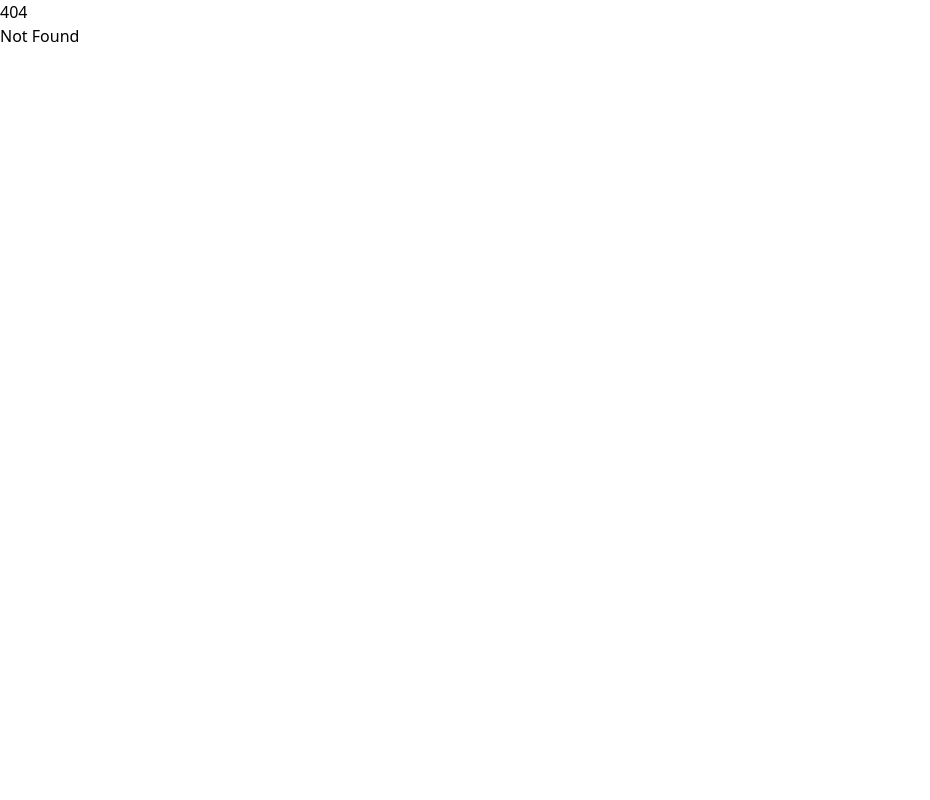
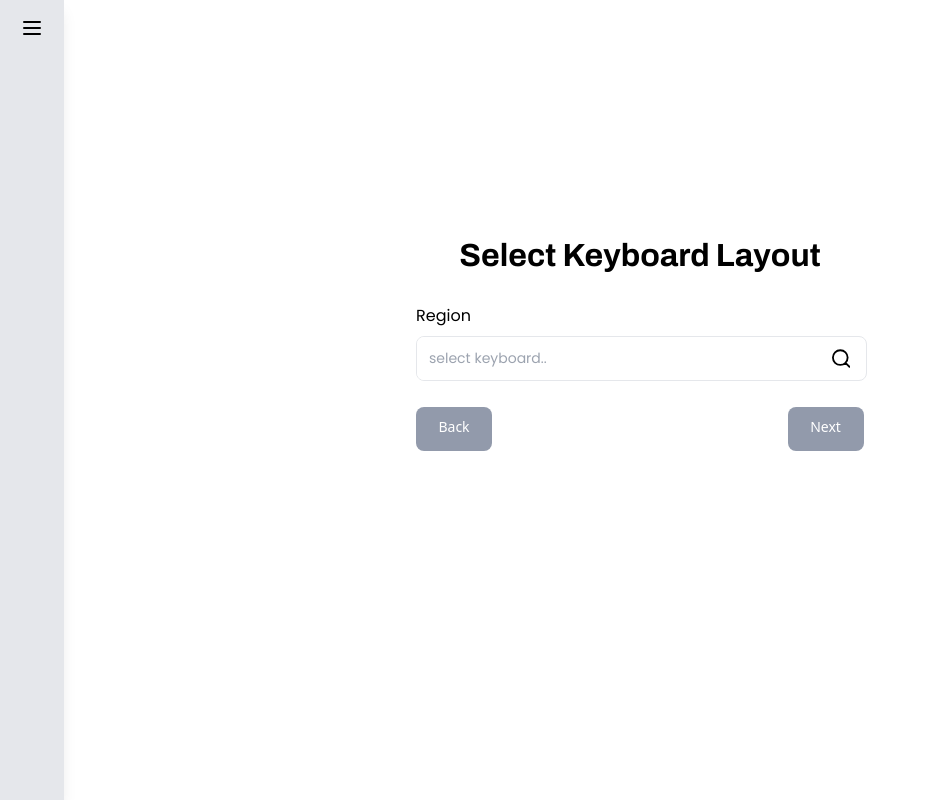
Before and after one commit to tealinuxos/tealinux-installer, a SvelteKit app: page /installation/keyboard in a window 1280 px wide. Before the commit this address had no page. Shown: the whole page, without its empty margins (0-930 px from the left). Built offline with nearby package versions, Linux system fonts and the light colour scheme.

Commit message:
add keyboard

```diff
--- /dev/null
+++ b/src/routes/installation/keyboard/+page.svelte
@@ -0,0 +1,32 @@
+<script>
+	import Sidebar from "../../../lib/components/Sidebar.svelte";
+
+
+</script>
+<Sidebar />
+<section class="flex flex-col items-center justify-center h-screen">
+    <form class="text-center w-[50dvw] p-8 rounded-md min-h-[50dvh]">
+        <div>
+            <h1 class="text-center mb-6 font-bold text-[32px] font-archivo">Select Keyboard Layout</h1>
+        </div>
+        <div class="max-w-md mx-auto mb-4">
+            <h2 class="font-poppin text-left mb-2 font-medium">Region</h2>
+            <div class="relative flex items-center w-[451px] h-[45px] rounded-lg bg-white overflow-hidden border border-greyBorder">
+                <input
+                type="text"
+                placeholder="select keyboard.."
+                class="peer h-full w-full outline-none text-sm text-gray-700 pr-2 pl-[12px] font-poppin"
+                >
+                <svg class="mr-[16px]" width="20" height="21" viewBox="0 0 20 21" fill="none" xmlns="http://www.w3.org/2000/svg">
+                    <path d="M19 19.5L14.65 15.15M17 9.5C17 13.9183 13.4183 17.5 9 17.5C4.58172 17.5 1 13.9183 1 9.5C1 5.08172 4.58172 1.5 9 1.5C13.4183 1.5 17 5.08172 17 9.5Z" stroke="black" stroke-width="2" stroke-linecap="round" stroke-linejoin="round"/>
+                </svg>
+            </div>
+            <div class="max-w-md mx-auto mt-30 mt-[26px]">
+                <div class="grid grid-cols-2 gap-[295px]">
+                    <a href="/installation" class="text-white bg-greyButton hover:bg-gray-500 focus:ring-4 font-medium rounded-lg text-sm px-5 py-2.5 me-2 mb-2 h-[44px] w-[76px]">Back</a>
+                    <a href="/installation/timezone" class="text-white bg-greyButton hover:bg-gray-500 focus:ring-4 focus:ring-gray-900 font-medium rounded-lg text-sm px-5 py-2.5 me-2 mb-2 focus:outline-none h-[44px] w-[76px]">Next</a>
+                </div>
+            </div>
+        </div>
+    </form>
+</section>
```
